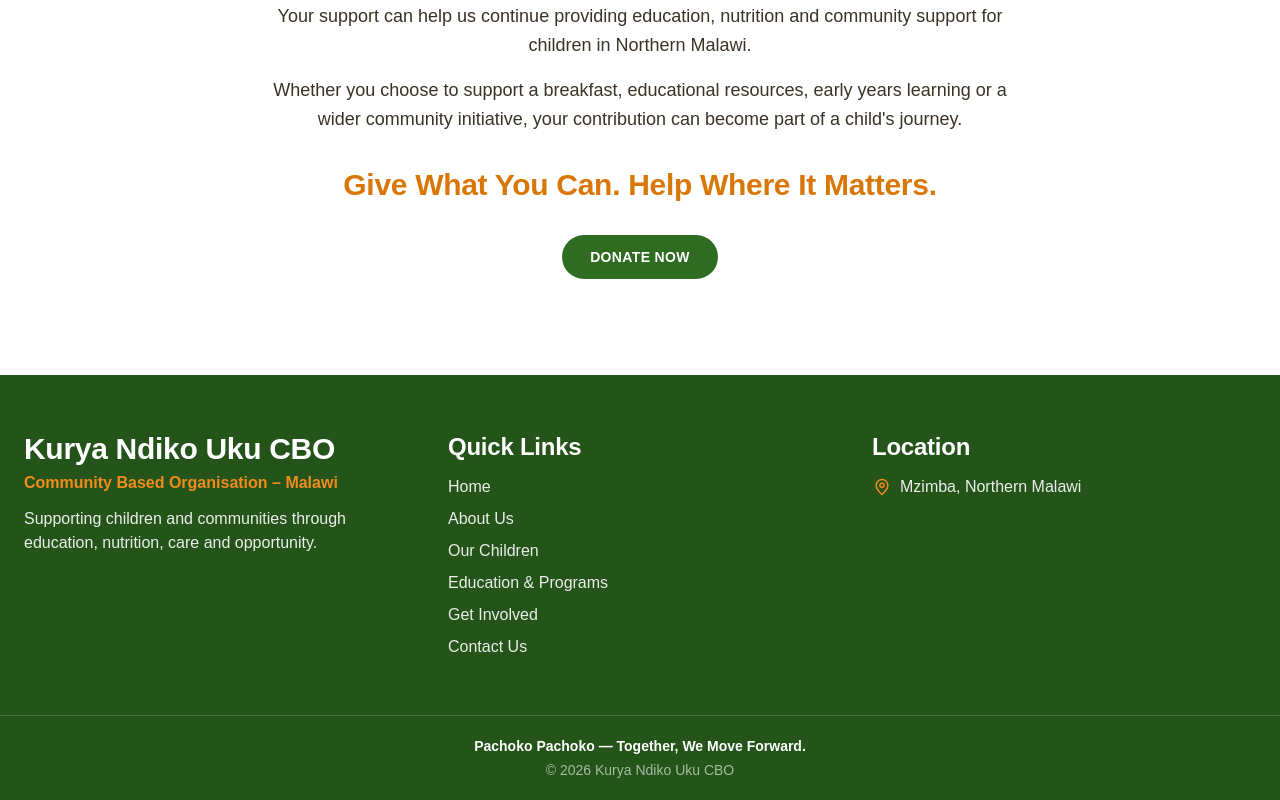
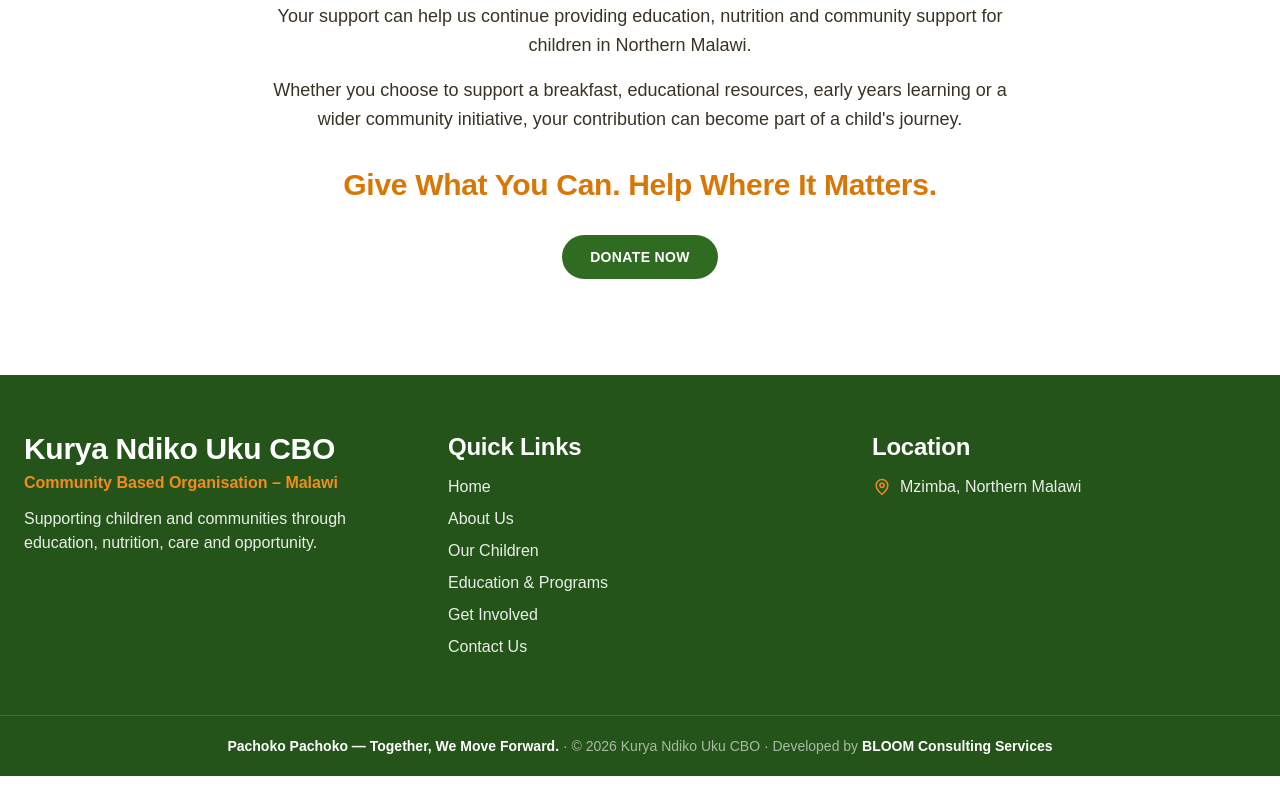
Before and after one commit to Ashokkurangi/kurya-ndiko-uku-cbo, a Next.js app: page / in a window 1280 px wide. Shown: the part 7835-8635 px from the top of the page. After the commit the page ends 8611 px from the top, so only its background shows below. Built offline with nearby package versions, Linux system fonts and the light colour scheme.

Commit message:
Initial commit

```diff
--- a/src/components/Footer.tsx
+++ b/src/components/Footer.tsx
@@ -30,8 +30,19 @@
         </div>
       </div>
       <div className="border-t border-white/15 px-4 py-5 text-center text-sm">
-        <p className="font-semibold text-white">Pachoko Pachoko — Together, We Move Forward.</p>
-        <p className="mt-1 text-white/60">© {new Date().getFullYear()} Kurya Ndiko Uku CBO</p>
+        <p className="text-white/60">
+          <span className="font-semibold text-white">Pachoko Pachoko — Together, We Move Forward.</span>
+          {" · "}© {new Date().getFullYear()} Kurya Ndiko Uku CBO
+          {" · "}Developed by{" "}
+          <a
+            href="https://www.bloomsolutions.com"
+            target="_blank"
+            rel="noopener noreferrer"
+            className="font-semibold text-white hover:text-brand-orange"
+          >
+            BLOOM Consulting Services
+          </a>
+        </p>
       </div>
     </footer>
   );
```
Also changed, not shown: 1 other file (tests, documents, lock files or other folders).
